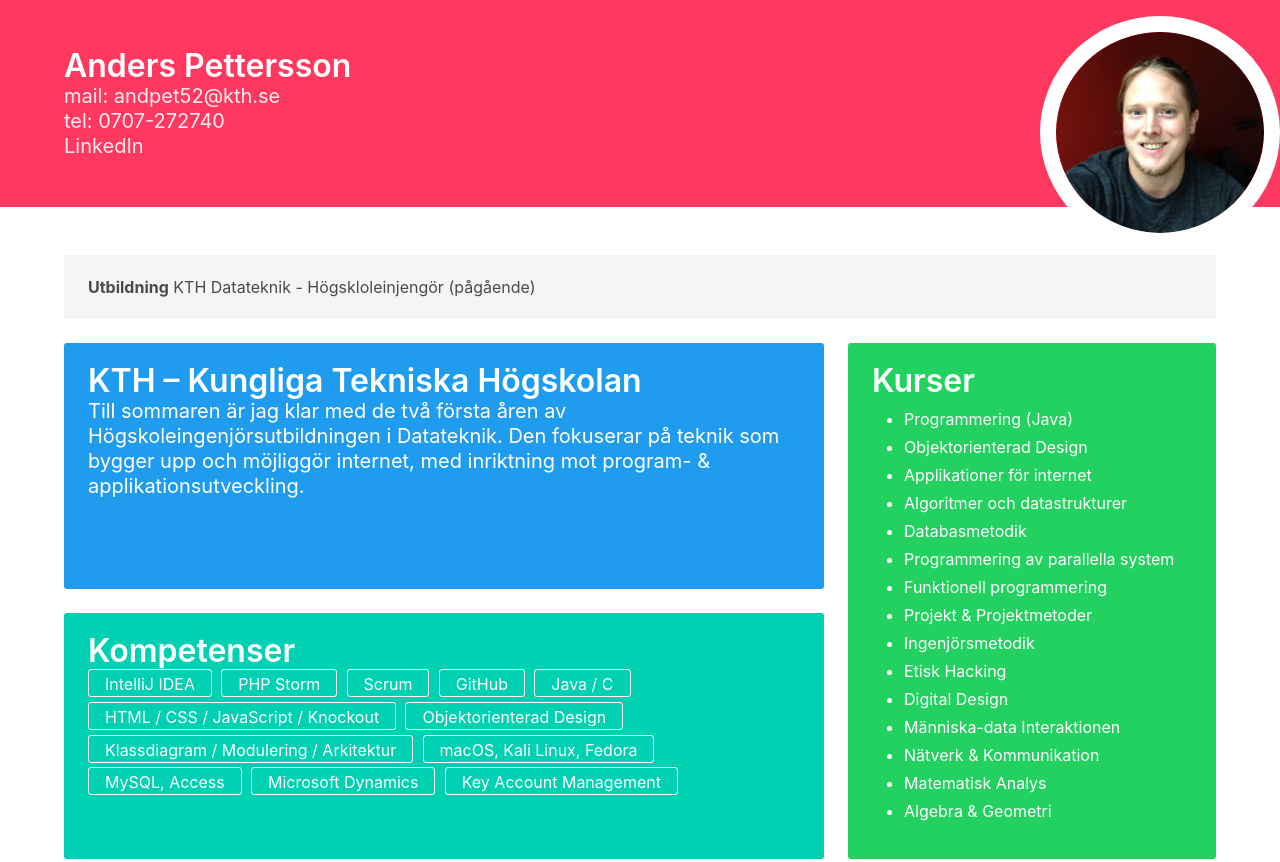
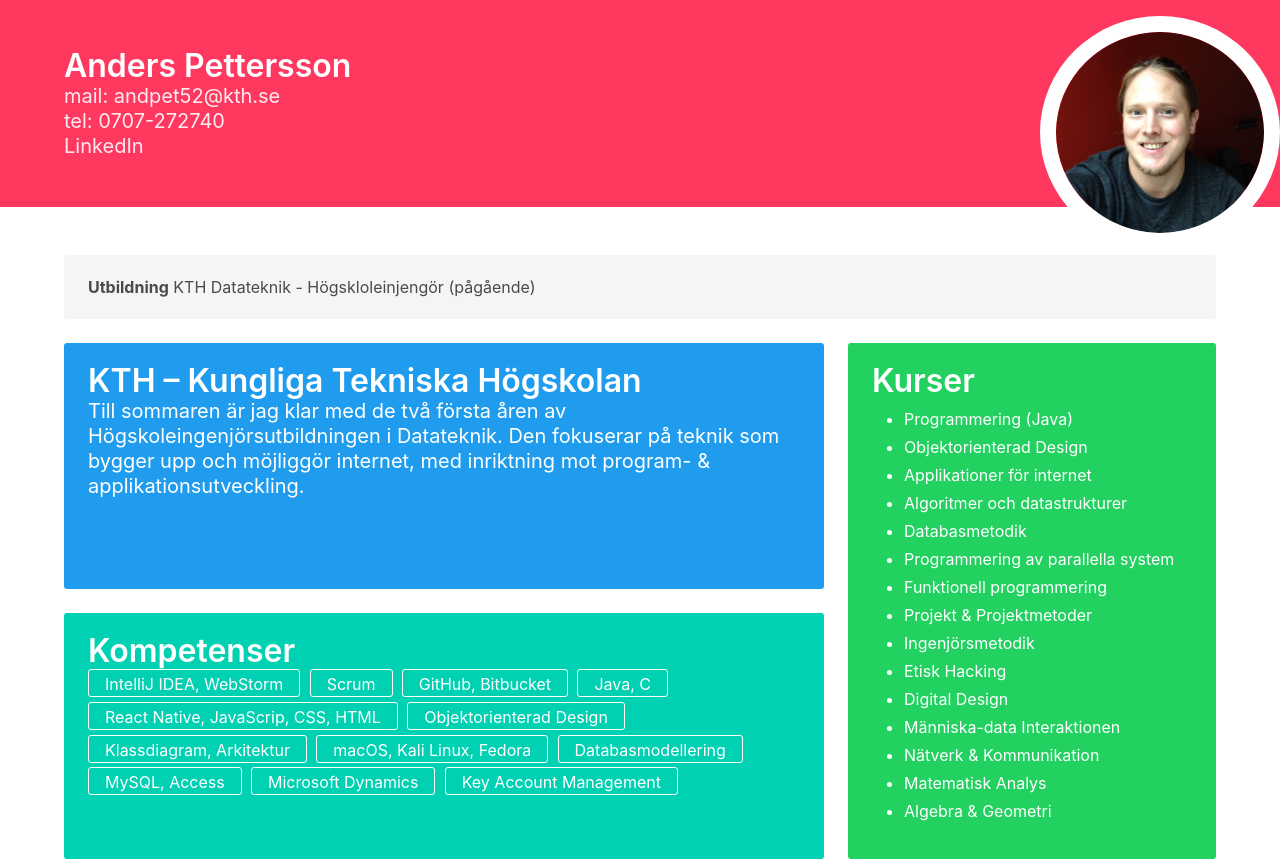
Before and after one commit to seph314/cv, a plain HTML site: page index.html in a window 1280 px wide. Shown: the top 862 px of the page. Drawn offline with Linux system fonts and the light colour scheme.

Commit message:
Update index.html

```diff
--- a/index.html
+++ b/index.html
@@ -46,15 +46,15 @@
               <p class="subtitle">
                 <div class="tagcloud">
                   <ul>
-                    <li>IntelliJ IDEA</li>
-                    <li>PHP Storm</li>
+                    <li>IntelliJ IDEA, WebStorm</li>
                     <li>Scrum</li>
-                    <li>GitHub</li>
-                    <li>Java / C</li>
-                    <li>HTML / CSS / JavaScript / Knockout</li>
+                    <li>GitHub, Bitbucket</li>
+                    <li>Java, C</li>
+                    <li>React Native, JavaScrip, CSS, HTML</li>
                     <li>Objektorienterad Design</li>
-                    <li>Klassdiagram / Modulering / Arkitektur</li>
+                    <li>Klassdiagram, Arkitektur</li>
                     <li>macOS, Kali Linux, Fedora</li>
+                    <li>Databasmodellering</li>
                     <li>MySQL, Access</li>
                     <li>Microsoft Dynamics</li>
                     <li>Key Account Management</li>
```
